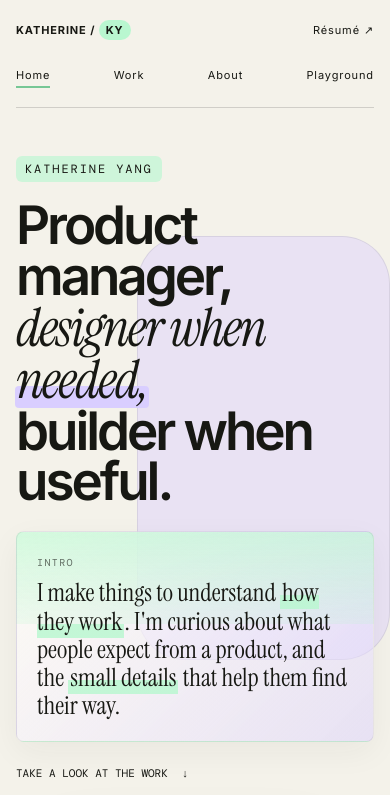
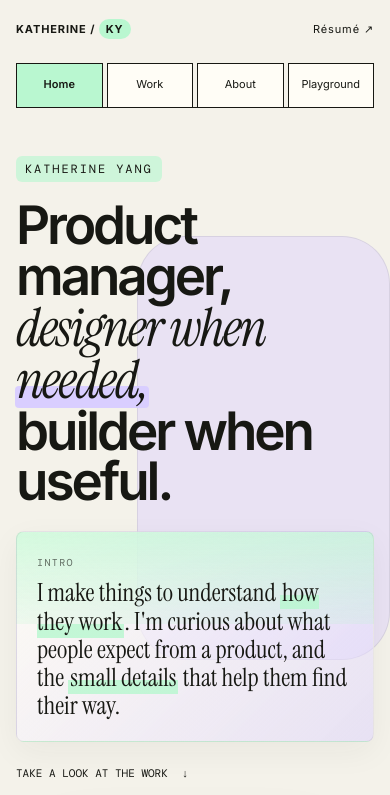
Before and after one commit to ky453/katherine-yang, a React (Vite) app: page / in a window 390 px wide. Shown: the top 795 px of the page. Built offline with nearby package versions, Linux system fonts and the light colour scheme; a web font is replaced by a local one.

Commit message:
improve nav bar

```diff
--- a/src/App.css
+++ b/src/App.css
@@ -49,7 +49,7 @@ a {
   display: grid;
   grid-template-columns: 1fr auto 1fr;
   align-items: center;
-  border-bottom: 1px solid var(--line);
+  border-bottom: 1px solid var(--ink);
   font-size: 12px;
   letter-spacing: 0.08em;
 }
@@ -66,7 +66,28 @@ a {
 
 .nav-links {
   display: flex;
-  gap: 30px;
+  align-items: flex-end;
+  align-self: end;
+  gap: 4px;
+}
+
+.nav-links a {
+  display: block;
+  min-height: 44px;
+  padding: 10px 20px 12px;
+  border: 1px solid var(--ink);
+  border-bottom: none;
+  background: var(--cream);
+  font-weight: 400;
+  line-height: 20px;
+  letter-spacing: 0;
+  text-align: center;
+  white-space: nowrap;
+}
+
+.nav-links a[aria-current="page"] {
+  background: var(--mint);
+  font-weight: 600;
 }
 
 .nav-links a,
@@ -74,7 +95,6 @@ a {
   position: relative;
 }
 
-.nav-links a::after,
 .resume::after,
 .case-link::after {
   content: "";
@@ -87,7 +107,6 @@ a {
   transition: width 220ms ease;
 }
 
-.nav-links a:hover::after,
 .resume:hover::after,
 .case-link:hover::after {
   width: 100%;
@@ -1367,8 +1386,16 @@ a {
     grid-template-columns: 1fr auto;
   }
 
-  .nav-links {
-    display: none;
+  .topbar .nav-links {
+    grid-row: 2;
+    grid-column: 1 / -1;
+    padding-top: 14px;
+  }
+
+  .topbar .nav-links a {
+    flex: 1;
+    min-width: 0;
+    padding: 10px 4px 12px;
   }
 
   .hero {
--- a/src/pages.css
+++ b/src/pages.css
@@ -23,17 +23,6 @@ main h1[tabindex="-1"]:focus {
   font-family: "DM Mono", monospace;
   font-size: 11px;
   letter-spacing: 0;
-}
-
-.topbar .nav-links {
-  display: flex;
-  gap: 24px;
-}
-
-.nav-links a[aria-current="page"]::after {
-  width: 100%;
-  background: var(--mint-strong);
-  height: 2px;
 }
 
 .page-heading,
@@ -376,7 +365,7 @@ main h1[tabindex="-1"]:focus {
 
 @media (max-width: 1000px) {
   .topbar { grid-template-columns: auto 1fr auto; gap: 24px; }
-  .topbar .nav-links { justify-content: center; gap: 18px; }
+  .topbar .nav-links { justify-content: center; }
   .project-preview-grid { gap: 48px 24px; }
   .project-preview-grid--work .project-preview:nth-child(3n) { column-gap: 24px; }
   .page-heading + .about .about-lead h2 { font-size: 52px; }
@@ -388,14 +377,11 @@ main h1[tabindex="-1"]:focus {
     min-height: 108px;
     grid-template-columns: 1fr auto;
     gap: 0 16px;
-    padding: 18px 0 12px;
+    padding: 18px 0 0;
     font-size: 11px;
   }
   .topbar .wordmark { grid-row: 1; grid-column: 1; }
   .topbar .resume { grid-row: 1; grid-column: 2; }
-  .topbar .nav-links { grid-row: 2; grid-column: 1 / -1; justify-content: space-between; gap: 8px; padding-top: 14px; }
-  .topbar .nav-links a { padding: 8px 0; }
-  .nav-links a::after { bottom: 2px; }
   .page-heading, .home-section, .project-preview-grid, .project-page { width: calc(100% - 32px); }
   .page-heading { padding: 40px 0 32px; }
   .page-heading h1 { font-size: 52px; }
```
